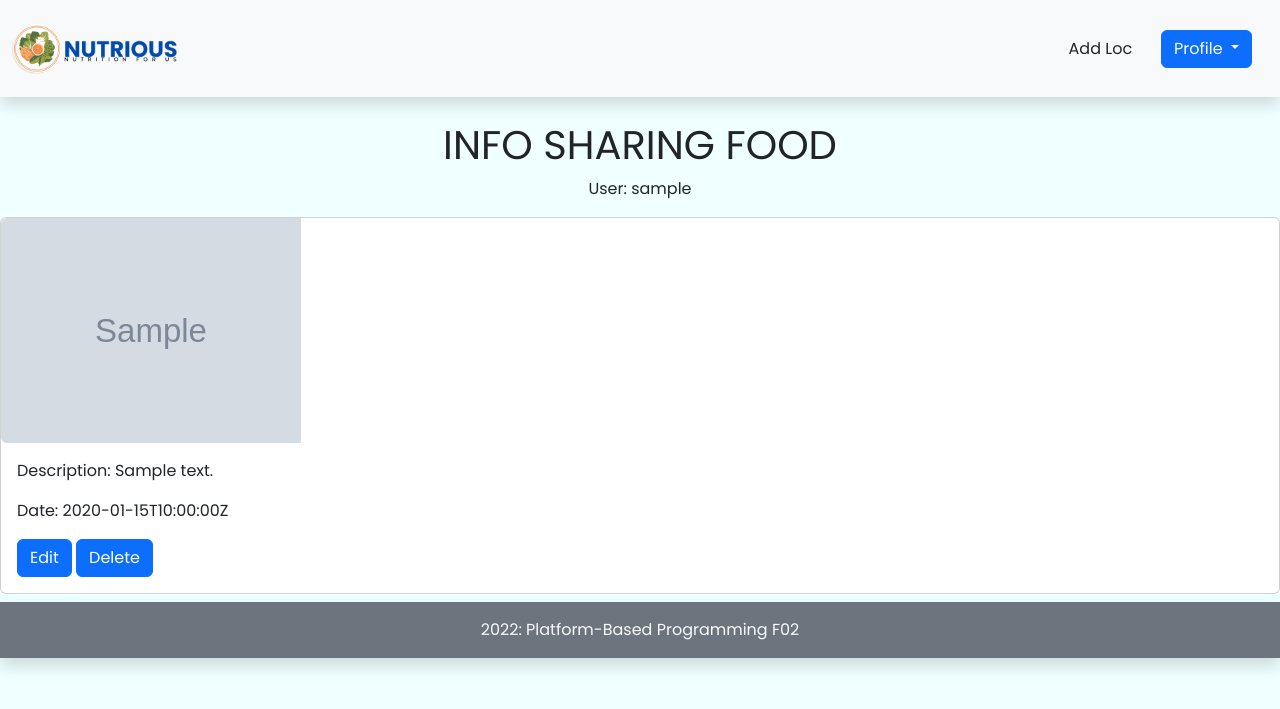
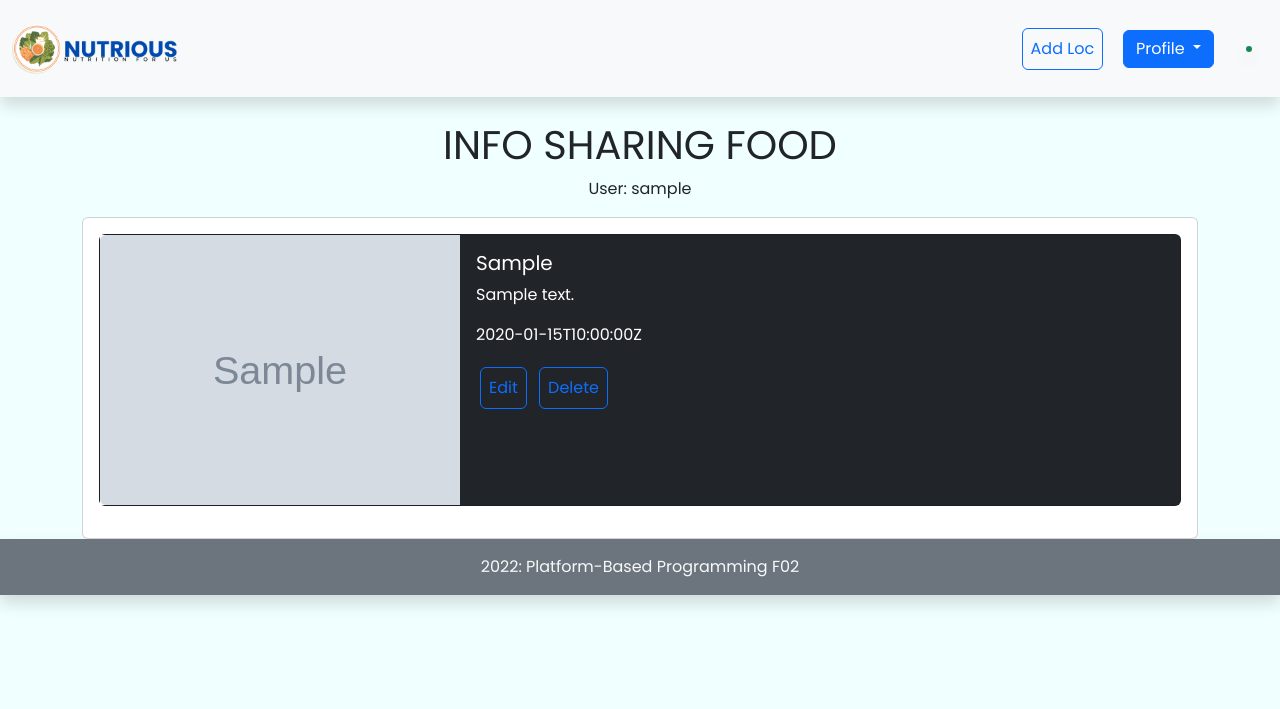
Before and after one commit to jaycentg/nutrious, a Django app: page /foodsharing/ in a window 1280 px wide. Shown: the top 709 px of the page. Run offline with Django 4.2, Linux system fonts and the light colour scheme; a user stored in the database is signed in; tables that the repository leaves empty hold one stand-in row (values such as "Sample post"); grey boxes marked "Sample" are stand-in pictures.

Commit message:
update card design

```diff
--- a/foodsharing/models.py
+++ b/foodsharing/models.py
@@ -8,7 +8,7 @@ class Sharing(models.Model):
     location = models.TextField()
     description = models.TextField()
     date = models.DateTimeField(auto_now_add=True)
-    img = models.URLField(default = "https://www.google.com/url?sa=i&url=https%3A%2F%2Fartsmidnorthcoast.com%2Flisting%2Fa-device-for-orienting-oneself-at-the-centre-of-the-universe%2Fno-image-available-icon-6%2F&psig=AOvVaw2-dCd7UtB_XHJmMsY7WB88&ust=1666987680917000&source=images&cd=vfe&ved=0CA0QjRxqFwoTCMj01ZabgfsCFQAAAAAdAAAAABAE")
+    img = models.TextField()
 
     class Meta:
         # descending order
--- a/foodsharing/templates/location_page.html
+++ b/foodsharing/templates/location_page.html
@@ -29,7 +29,7 @@
                 <img src="{% static 'NUTRIOUS.png' %}" alt="Logo" height="70" class="d-inline-block align-text-top">
             </a>
             <div class="d-flex flex-row">
-                <button type="button" class="btn button-custom rounded-pill" data-bs-toggle="modal"
+                <button type="button" class="btn btn-outline-primary p-2 m-1" data-bs-toggle="modal"
                     data-bs-target="#Modal" id="modal-btn">Add Loc</button>
                 <div class="dropdown m-auto mx-3">
                     <button class="btn btn-primary dropdown-toggle" type="button" data-bs-toggle="dropdown"
@@ -41,6 +41,13 @@
                         <li><a class="dropdown-item" href="{% url 'home:logout' %}">Log Out</a></li>
                     </ul>
                 </div>
+
+                {% if user.is_verified_user %}
+                <img src="{{user_profile}}" class="rounded-circle shadow avatar m-auto mx-3 border border-success border-3">
+                {% else %}
+                <img src="{{user_profile}}" class="rounded-circle shadow avatar m-auto mx-3 border border-danger border-3">
+                {% endif %}
+
             </div>
         </div>
     </nav>
@@ -51,35 +58,66 @@
             {% csrf_token %}
             <br>
             <h1 class="text-uppercase">Info Sharing Food</h1>
+
             <p>User: {{user}}</p>
             <div class="modal" tabindex="-1" id="Modal">
                 <div class="modal-dialog">
                     <div class="modal-content">
                         <div class="modal-header">
                             <h5 class="modal-title">Add Location</h5>
-                            <button type="button" class="close" data-dismiss="modal" aria-label="Close">
-                                <span aria-hidden="true">&times;</span>
+                            <button id="close-modal" class="close">&times;</button>
                             </button>
                         </div>
 
                         <div class="modal-body">
+
+                            <td>URl Image</td>
+                            <td><input type="url" name="image" placeholder="Image" class="form-control" id="input_image" required></td>
+
                             <td>Location</td>
                             <td><input type="text" name="location" placeholder="Location" class="form-control"
-                                    id="input_location"></td>
+                                    id="input_location" required></td>
 
                             <td>Description</td>
                             <td><input type="text" name="description" placeholder="Description"
-                                    style="min-height: 100px" class="form-control" id="input_description"></td>
-
-                            <td>Image</td>
-                            <td><input name="image" placeholder="Image" class="form-control" id="input_image"></td>
-
+                                    style="min-height: 100px" class="form-control" id="input_description" required ></td>
 
                         </div>
 
                         <div class="modal-footer">
                             <button id="create_post" class="btn button-custom rounded-pill" data-dismiss="modal">Add
                                 Location</button>
+                        </div>
+                    </div>
+                </div>
+            </div>
+
+            <div class="modal" tabindex="-1" id="edit-modal">
+                <div class="modal-dialog">
+                    <div class="modal-content">
+                        <div class="modal-header">
+                            <h5 class="modal-title">Edit Location</h5>
+                            <button id="close-edit-modal" class="close">&times;</button>
+                            </button>
+                        </div>
+
+                        <div class="modal-body">
+
+                            <td>URl Image</td>
+                            <td><input type="url" name="image" placeholder="Image" class="form-control" id="input_image" required></td>
+
+                            <td>Location</td>
+                            <td><input type="text" name="location" placeholder="Location" class="form-control"
+                                    id="input_location" required></td>
+
+                            <td>Description</td>
+                            <td><input type="text" name="description" placeholder="Description"
+                                    style="min-height: 100px" class="form-control" id="input_description" required ></td>
+
+                        </div>
+
+                        <div class="modal-footer">
+                            <button id="edit_post" class="btn button-custom rounded-pill" data-dismiss="modal">Update Post</button>
                         </div>
                     </div>
                 </div>
@@ -102,24 +140,10 @@
     </nav>
 
     {% endif %}
-    <div class= "" id = "card">
-        <div class="card mb-3" style="max-width: 540px;" >
-            <div class="row g-0">
-                <div class="col-md-4">
-                    <img class="img-fluid rounded-start" src= ${i.fields.img}  width="300" height="400">
-                </div>
-                <div class="col-md-8">
-                    <div class="card-body">
-                        <p class="card-text">Description: ${i.fields.description}</p>
-                        <p class="card-text">Date: ${i.fields.date}</p>
-                        <a href="editing/${i.pk}" class="btn btn-primary">Edit</a>
-                        <a href="delete/${i.pk}" class="btn btn-primary">Delete</a>
-                    </div>
-                </div>
-            </div>
-        </div>
+    <div class= "container">
+        <div class="card" id="card"></div>
+
     </div>
-
 
     <script src="https://ajax.googleapis.com/ajax/libs/jquery/3.6.0/jquery.min.js"></script>
     <script src="https://cdn.jsdelivr.net/npm/popper.js@1.16.0/dist/umd/popper.min.js"
@@ -137,40 +161,34 @@
             let data_card = "";
             $.get("json/", function (resp) {
                 for (let i of resp) {
-                    // data_card +=
-                    //     `
-                    // <div class="card mb-5  mt-3 left top">
-                    //     <div class"card-header">
-                    //     <img class="card-img-top" src= ${i.fields.img}  width="300" height="400">
-                    //     </div>
-                    //     <div class="card-body">
-                    //         <p class="card-text">Description: ${i.fields.location}</p>
-                    //         <p class="card-text">Description: ${i.fields.description}</p>
-                    //         <p class="card-text">Date: ${i.fields.date}</p>
-                    //         <a href="editing/${i.pk}" class="btn btn-primary">Edit</a>
-                    //         <a href="delete/${i.pk}" class="btn btn-primary">Delete</a>
-                    //     </div>
-                    // </div>
-                    // `
-                    data_card +=
-                    `
-                        <div class="card mb-2" style="max-width: 1500px;" >
+                    data_card += `
+                    <div class="p-3">
+                        <div class="card mb-3 text-bg-dark">
                             <div class="row g-0">
-                                <div class"col-md-4">
-                                    <img class="img-fluid rounded-start" src= ${i.fields.img}  width="300" height="400">
+                                <div class="col-md-4 bg-light text-center">
+                                    <img src=${i.fields.img}
+                                        class="img-fluid rounded-start"
+                                        style="max-width:md-4; max-height:300px; width: auto; height: auto;">
                                 </div>
                                 <div class="col-md-8">
                                     <div class="card-body">
-                                        <p class="card-text">Description: ${i.fields.description}</p>
-                                        <p class="card-text">Date: ${i.fields.date}</p>
-                                        <a href="editing/${i.pk}" class="btn btn-primary">Edit</a>
-                                        <a href="delete/${i.pk}" class="btn btn-primary">Delete</a>
+                                        <h5 class="card-title">${i.fields.location}</h5>
+                                        <p class="card-text">${i.fields.description}</p>
+                                        <p class="card-text">${i.fields.date}</small></p>
+
+                                        <button href="edit_add/${i.pk}" type="button" class="btn btn-outline-primary p-2 m-1" data-bs-toggle="modal"
+                                        data-bs-target="#edit-modal" id="edit-modal-btn-${i.pk}">Edit</button>
+                                        <a href="delete/${i.pk}" class="btn btn-outline-primary p-2 m-1">Delete</a>
                                     </div>
+                                <div>
                                 </div>
                             </div>
+                            </div>
                         </div>
+                    </div>
                     `
                 };
+
                 $('#card').append(data_card);
             })
         }
@@ -179,7 +197,8 @@
             createCard();
             function validate() {
                 if ($('#input_location').val().length > 0 &&
-                    $('#input_description').val().length > 0) {
+                    $('#input_description').val().length > 0 &&
+                    $('#input_image').val().length > 0) {
                     $("#Send-footer").prop("disabled", false);
                 }
                 else {
@@ -194,24 +213,34 @@
                 var img = $("#input_image").val();
                 validate();
                 console.log(location)
-                // $.ajax({
-                //         url: 'add_location/',
-                //         data: {'location': location, 'description':description},
-                //         type: 'POST',
-                //         datatype: 'JSON',
-                //         success: function (response) {
-                //             if (response.status === true) {
-                //                 console.log(response.message);
-                //                 //$('#myModalCallback').modal('toggle');
-                //             } else {
-                //                 alert('Issue');
-                //             }
-                //         },
-                //         error: function (response) {
-                //             console.log(response.message);
-                //         }
-                //     });
                 $.post("add_location/",
+                    {
+                        location,
+                        description,
+                        img,
+                    },
+
+                    function (data, status) {
+                        createCard();
+                        console.log("create card success");
+                        $("#input_location").val("");
+                        $("#input_description").val("");
+                        $("#input_image").val("");
+                    });
+
+            });
+
+            $("#edit_post").click(function (e) {
+                console.log($.get("edit_add/${i.pk}"));
+                console.log($(this).data);
+                console.log("ini kan");
+
+                var location =  $("#input_location").val();
+                var description = $("#input_description").val();
+                var img = $("#input_image").val();
+                validate();
+                console.log(location)
+                $.post("edit_add/",
                     {
                         location,
                         description,
@@ -234,6 +263,22 @@
             $('#Modal').modal();
         });
 
+        $('#edit-modal-btn').click(function (e) {
+        // $('[id^="edit-modal-btn"]').click(function (e) {
+            e.preventDefault();
+            $('#edit-modal').modal();
+        });
+
+        $('#close-modal').click(function (e) {
+            e.preventDefault();
+            $('#Modal').modal("hide");
+        });
+
+        $('#close-edit-modal').click(function (e) {
+            e.preventDefault();
+            $('#edit-modal').modal("hide");
+        });
+
 
     </script>
 
--- a/foodsharing/views.py
+++ b/foodsharing/views.py
@@ -1,4 +1,4 @@
-import datetime
+import datetime, validators
 from multiprocessing import context
 from django.shortcuts import render, redirect
 from foodsharing.models import Sharing
@@ -6,7 +6,7 @@ from django.views.decorators.csrf import csrf_exempt
 from django.http import HttpResponseRedirect, HttpResponse, JsonResponse
 from django.core import serializers
 from django.contrib.auth.decorators import login_required
-
+from django.contrib import messages
 # Create your views here.
 # semua orang juga bisa baca
 def show_location(request):
@@ -44,7 +44,7 @@ def edit_add(request, id):
     context = {
         'edit' : edit
     }
-    return render(request, "edit.html", context)
+    return render(request, "location_page.html", context)
 
 def edit_add_save(request, id):
 	if request.method == "POST":
```
Also changed, not shown: foodsharing/templates/cobacobacoba.html (deleted, +0 -32 lines), foodsharing/migrations/0005_alter_sharing_img.py (added), foodsharing/migrations/0006_alter_sharing_img.py (added), foodsharing/migrations/0007_alter_sharing_img.py (added).
